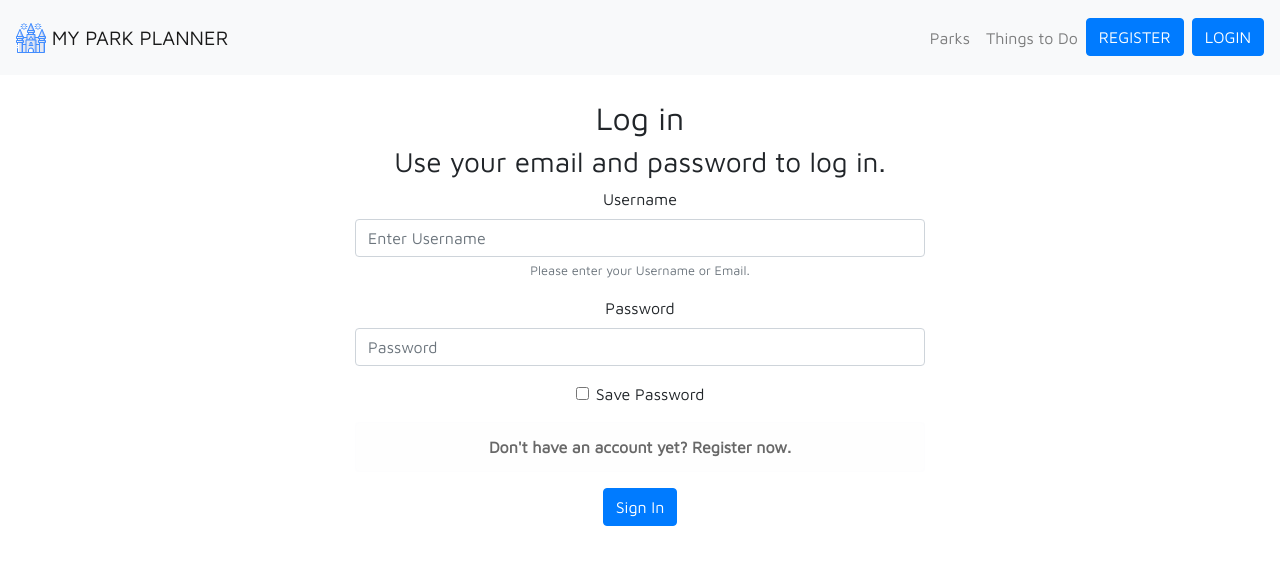
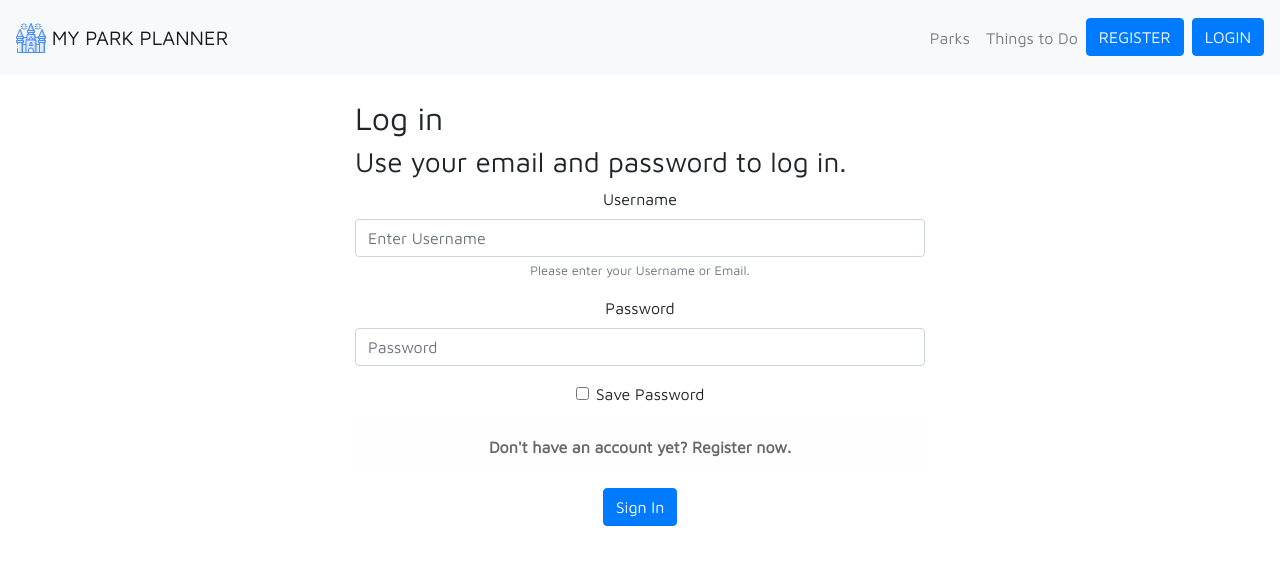
Before and after one commit to Aradford7/react-frontendDisney, a React (Create React App) app: page /login in a window 1280 px wide. Shown: the top 564 px of the page. Built offline with nearby package versions, Linux system fonts and the light colour scheme.

Commit message:
first alignment for login/register

```diff
--- a/src/layout/Home/Home.css
+++ b/src/layout/Home/Home.css
@@ -2,7 +2,9 @@
     text-align: center;
     font-family: 'Maven Pro', sans-serif;
 }
-
+.title {
+    text-align: center;
+}
 .hero{
     background-color: dodgerblue;
     height: 250px;
--- a/src/layout/Home/Home.js
+++ b/src/layout/Home/Home.js
@@ -15,7 +15,7 @@ export const Home = () =>(
         <Carosel/>
         <div class = "container" >
         <br/>
-        <h2>Attraction Reccommendations</h2><br/>
+        <h2 class = "title">Attraction Reccommendations</h2><br/>
         <p>We love Amusement Parks, and we love helping families make the most of their visit to the parks. So, We created a Amusement Park Planner to help your family answer the most common questions...<br/> <br/> where to eat? or  what ride next?<br/> <br/>
         We created a site where you can login and create a park planner by adding rides and resturants from the park so you can plan out your day and make most of your trip by sharing this with other family members.</p>
         </div>
--- a/src/layout/Login/Login.css
+++ b/src/layout/Login/Login.css
@@ -2,3 +2,10 @@
     width: 600px;
     font-family: 'Maven Pro', sans-serif;
 }
+
+h2{
+    text-align: left;
+}
+h3{
+    text-align: left;
+}
--- a/src/layout/Login/Login.js
+++ b/src/layout/Login/Login.js
@@ -12,9 +12,9 @@ export const Login = () =>(
     <div>
     <NavBar/>
     <div class = "container">
-        <br/>
-        <h2>Log in</h2>
-        <h3>Use your email and password to log in.</h3>
+            <br/>
+            <h2>Log in</h2>
+            <h3>Use your email and password to log in.</h3>
        <Form>
             <Form.Group controlId="formBasicUsername">
                 <Form.Label>Username</Form.Label>
```
